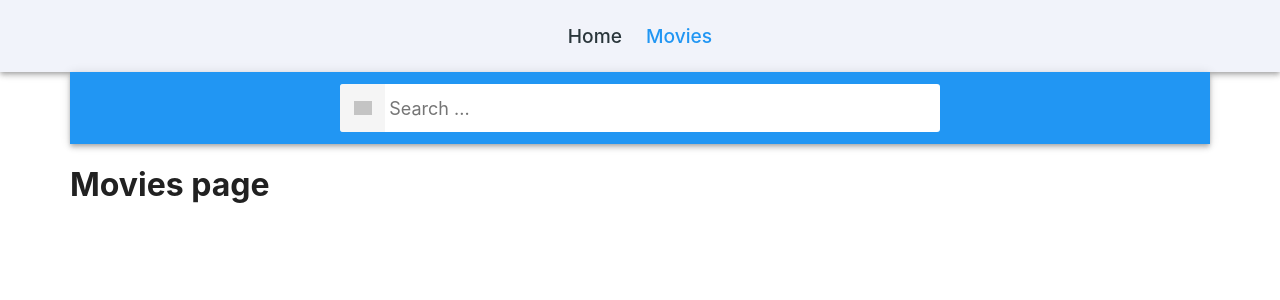
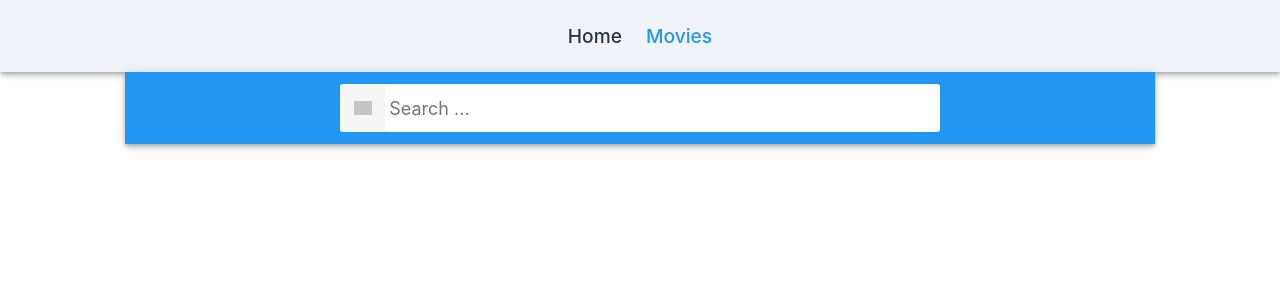
Before and after one commit to adv555/goit-react-hw-04-movies, a React (Create React App) app: page /movies in a window 1280 px wide. Shown: the top 300 px of the page. Built offline with nearby package versions, Linux system fonts and the light colour scheme; grey boxes are pictures that could not be loaded.

Commit message:
add styles

```diff
--- a/src/components/Container/Container.module.scss
+++ b/src/components/Container/Container.module.scss
@@ -2,6 +2,6 @@
   max-width: 1170px;
   margin-left: auto;
   margin-right: auto;
-  padding-left: 15px;
-  padding-right: 15px;
+  padding-left: 70px;
+  padding-right: 70px;
 }
--- a/src/components/MovieLIst/MovieList.jsx
+++ b/src/components/MovieLIst/MovieList.jsx
@@ -4,11 +4,11 @@ export default function GalleryList({ moviesBySearch }) {
   // console.log({ moviesBySearch });
   const location = useLocation();
   // console.log(location);
-
+  console.log(moviesBySearch);
   return (
     <ul className="list">
       {moviesBySearch &&
-        moviesBySearch.map(({ id, name, title }) => (
+        moviesBySearch.map(({ id, name, title, poster_path }) => (
           <li key={id}>
             {/* <Link to={`/movies/${id}`}>{name ?? title}</Link> */}
             <Link
@@ -22,7 +22,14 @@ export default function GalleryList({ moviesBySearch }) {
                 },
               }}
             >
-              {name ?? title}
+              <div>
+                <img
+                  style={{ width: '200px ' }}
+                  src={`https://image.tmdb.org/t/p/original/${poster_path}`}
+                  alt={name ?? title}
+                />
+                <h4>{name ?? title}</h4>
+              </div>
             </Link>
           </li>
         ))}
--- a/src/components/Searchbar/Searchbar.jsx
+++ b/src/components/Searchbar/Searchbar.jsx
@@ -7,6 +7,7 @@ export default function Searchbar({ onSubmit }) {
   const handleChange = e => {
     setQuery(e.target.value);
   };
+
   const handleSubmit = e => {
     e.preventDefault();
     if (query.trim() === '') {
--- a/src/index.css
+++ b/src/index.css
@@ -31,7 +31,7 @@ img {
 ul,
 li {
   margin: 0;
-  list-style: inside;
+  /* list-style: inside; */
 }
 /*
  * Стили компонента App
--- a/src/views/Movies.jsx
+++ b/src/views/Movies.jsx
@@ -7,7 +7,6 @@ import MovieSearchLIst from '../components/MovieLIst';
 import * as MoviesAPI from '../services/api';
 import scrollContent from '../utils/scroll';
 import LoadMoreButon from '../components/Buttons/LoadMoreBtn';
-// import NothingFoundMessage from '../components/Notices';
 
 const Movies = () => {
   const history = useHistory();
@@ -16,6 +15,7 @@ const Movies = () => {
   const [query, setQuery] = useState('');
   const [movies, setMovies] = useState([]);
   const [page, setPage] = useState(1);
+  const [error, setError] = useState(null);
 
   useEffect(() => {
     if (!query) {
@@ -28,9 +28,9 @@ const Movies = () => {
   }, [query]);
 
   useEffect(() => {
-    // if (location.search === '') {
-    //   return;
-    // }
+    if (location.search === '') {
+      return;
+    }
     const getLocationSearch = new URLSearchParams(location.search).get(
       'search',
     );
@@ -42,6 +42,7 @@ const Movies = () => {
     console.log(query);
     setQuery(query);
     setMovies([]);
+    setError(null);
   };
 
   const getMovies = () => {
@@ -59,15 +60,13 @@ const Movies = () => {
           scrollContent();
         }
       })
-      .catch(error => console.log(error));
+      .catch(setError);
   };
 
   return (
     <>
-      <Searchbar onSubmit={onChangeQuery} />
-      <h1>Movies page</h1>
-      {/* {movies && movies.length < 1 && <NothingFoundMessage />} */}
-      {/* { error && <h1>{error.message}</h1>} */}
+      <Searchbar onSubmit={onChangeQuery} placeholder={query} />
+      {error && <h1>Something went wrong! {error.message}</h1>}
 
       <MovieSearchLIst moviesBySearch={movies} />
       {movies && movies.length > 0 && <LoadMoreButon onClick={getMovies} />}
```
